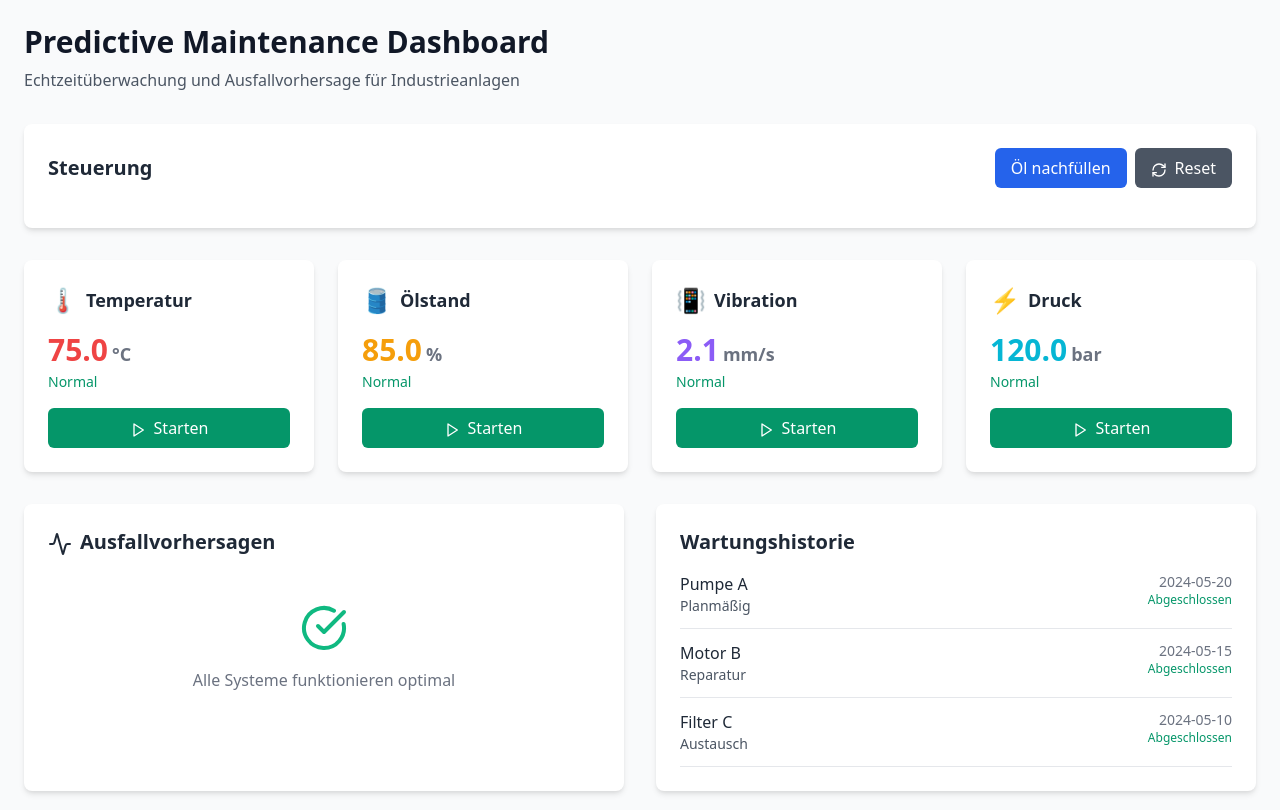
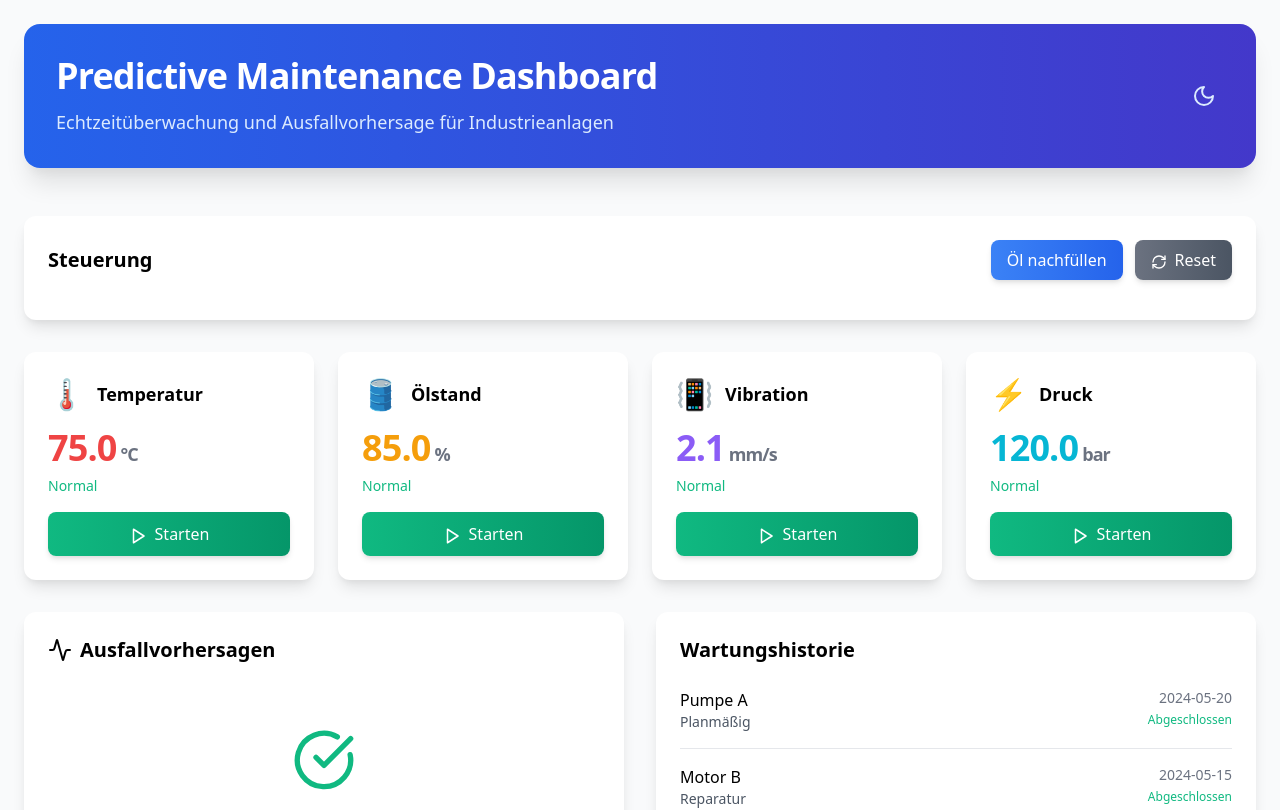
Before and after one commit to DamianKoz/pm-awa, a React (Create React App) app in the folder app/dashboard/: page / in a window 1280 px wide. Shown: the top 810 px of the page. Built offline with nearby package versions, Linux system fonts and the light colour scheme.

Commit message:
made it fancier

```diff
--- a/app/dashboard/src/App.js
+++ b/app/dashboard/src/App.js
@@ -17,9 +17,13 @@ import {
   AlertTriangle,
   CheckCircle,
   Activity,
+  Moon,
+  Sun,
+  ChevronRight,
 } from "lucide-react";
 
 const App = () => {
+  const [darkMode, setDarkMode] = useState(false);
   const [sensors, setSensors] = useState({
     temperature: {value: 75, isRunning: false, history: [], warning: false},
     oilLevel: {value: 85, isRunning: false, history: [], warning: false},
@@ -186,6 +190,15 @@ const App = () => {
     calculatePredictions();
   }, [sensors, calculatePredictions]);
 
+  // Add this after the existing state declarations
+  useEffect(() => {
+    if (darkMode) {
+      document.documentElement.classList.add('dark');
+    } else {
+      document.documentElement.classList.remove('dark');
+    }
+  }, [darkMode]);
+
   const toggleSensor = (sensorName) => {
     setSensors((prev) => ({
       ...prev,
@@ -227,32 +240,47 @@ const App = () => {
   };
 
   return (
-    <div className="min-h-screen bg-gray-50 p-6">
+    <div className={`min-h-screen transition-colors duration-300 ${darkMode ? 'dark bg-gray-900' : 'bg-gray-50'} p-6`}>
       <div className="max-w-7xl mx-auto">
         {/* Header */}
-        <div className="mb-8">
-          <h1 className="text-3xl font-bold text-gray-900 mb-2">
-            Predictive Maintenance Dashboard
-          </h1>
-          <p className="text-gray-600">
-            Echtzeitüberwachung und Ausfallvorhersage für Industrieanlagen
-          </p>
+        <div className="relative mb-12 overflow-hidden rounded-2xl bg-gradient-to-r from-blue-600 to-indigo-700 p-8 text-white shadow-xl">
+          <div className="absolute inset-0 bg-grid-white/10" />
+          <div className="relative">
+            <div className="flex justify-between items-center">
+              <div>
+                <h1 className="text-4xl font-bold mb-3 tracking-tight">
+                  Predictive Maintenance Dashboard
+                </h1>
+                <p className="text-blue-100 text-lg">
+                  Echtzeitüberwachung und Ausfallvorhersage für Industrieanlagen
+                </p>
+              </div>
+              <button
+                onClick={() => setDarkMode(!darkMode)}
+                className="p-2 rounded-full bg-white/10 hover:bg-white/20 transition-colors"
+              >
+                {darkMode ? <Sun className="text-yellow-300" /> : <Moon className="text-blue-100" />}
+              </button>
+            </div>
+          </div>
         </div>
 
         {/* Control Panel */}
-        <div className="bg-white rounded-lg shadow-md p-6 mb-8">
+        <div className={`rounded-xl shadow-lg p-6 mb-8 transition-colors duration-300 ${
+          darkMode ? 'bg-gray-800 text-white' : 'bg-white'
+        }`}>
           <div className="flex justify-between items-center mb-4">
-            <h2 className="text-xl font-semibold text-gray-800">Steuerung</h2>
-            <div className="flex gap-2">
+            <h2 className="text-xl font-semibold">Steuerung</h2>
+            <div className="flex gap-3">
               <button
                 onClick={refillOil}
-                className="px-4 py-2 bg-blue-600 text-white rounded-md hover:bg-blue-700 transition-colors"
+                className="px-4 py-2 bg-gradient-to-r from-blue-500 to-blue-600 text-white rounded-lg hover:from-blue-600 hover:to-blue-700 transition-all transform hover:scale-105 shadow-md"
               >
                 Öl nachfüllen
               </button>
               <button
                 onClick={resetSensors}
-                className="px-4 py-2 bg-gray-600 text-white rounded-md hover:bg-gray-700 transition-colors"
+                className="px-4 py-2 bg-gradient-to-r from-gray-500 to-gray-600 text-white rounded-lg hover:from-gray-600 hover:to-gray-700 transition-all transform hover:scale-105 shadow-md"
               >
                 <RefreshCw size={16} className="inline mr-2" />
                 Reset
@@ -268,70 +296,87 @@ const App = () => {
             return (
               <div
                 key={sensorName}
-                className="bg-white rounded-lg shadow-md p-6"
+                className={`rounded-xl shadow-lg p-6 transition-all duration-300 transform hover:scale-[1.02] ${
+                  darkMode ? 'bg-gray-800 text-white' : 'bg-white'
+                } ${sensor.warning ? 'ring-2 ring-red-500' : ''}`}
               >
                 <div className="flex justify-between items-center mb-4">
                   <div className="flex items-center">
-                    <span className="text-2xl mr-2">{config.icon}</span>
-                    <h3 className="text-lg font-semibold text-gray-800">
-                      {config.name}
-                    </h3>
+                    <span className="text-3xl mr-3">{config.icon}</span>
+                    <h3 className="text-lg font-semibold">{config.name}</h3>
                   </div>
                   {sensor.warning && (
-                    <AlertTriangle className="text-red-500" size={20} />
+                    <div className="animate-pulse">
+                      <AlertTriangle className="text-red-500" size={24} />
+                    </div>
                   )}
                 </div>
 
                 <div className="mb-4">
                   <div
-                    className="text-3xl font-bold mb-1"
+                    className="text-4xl font-bold mb-2 tracking-tight"
                     style={{color: config.color}}
                   >
                     {sensor.value.toFixed(1)}
-                    <span className="text-lg text-gray-500 ml-1">
+                    <span className={`text-lg ml-1 ${darkMode ? 'text-gray-400' : 'text-gray-500'}`}>
                       {config.unit}
                     </span>
                   </div>
                   <div
-                    className={`text-sm ${
-                      sensor.warning ? "text-red-600" : "text-green-600"
+                    className={`text-sm font-medium ${
+                      sensor.warning ? 'text-red-500' : 'text-green-500'
                     }`}
                   >
-                    {sensor.warning ? "Warnung" : "Normal"}
+                    {sensor.warning ? 'Warnung' : 'Normal'}
                   </div>
                 </div>
 
                 <button
                   onClick={() => toggleSensor(sensorName)}
-                  className={`w-full py-2 px-4 rounded-md transition-colors ${
+                  className={`w-full py-2.5 px-4 rounded-lg transition-all transform hover:scale-[1.02] ${
                     sensor.isRunning
-                      ? "bg-red-600 hover:bg-red-700 text-white"
-                      : "bg-green-600 hover:bg-green-700 text-white"
-                  }`}
+                      ? 'bg-gradient-to-r from-red-500 to-red-600 hover:from-red-600 hover:to-red-700 text-white'
+                      : 'bg-gradient-to-r from-green-500 to-green-600 hover:from-green-600 hover:to-green-700 text-white'
+                  } shadow-md`}
                 >
                   {sensor.isRunning ? (
                     <>
-                      <Pause size={16} className="inline mr-2" />
+                      <Pause size={18} className="inline mr-2" />
                       Stoppen
                     </>
                   ) : (
                     <>
-                      <Play size={16} className="inline mr-2" />
+                      <Play size={18} className="inline mr-2" />
                       Starten
                     </>
                   )}
                 </button>
 
                 {sensor.history.length > 0 && (
-                  <div className="mt-4 h-20">
+                  <div className="mt-4 h-24">
                     <ResponsiveContainer width="100%" height="100%">
                       <LineChart data={formatChartData(sensorName)}>
+                        <defs>
+                          <linearGradient id={`gradient-${sensorName}`} x1="0" y1="0" x2="0" y2="1">
+                            <stop offset="5%" stopColor={config.color} stopOpacity={0.3}/>
+                            <stop offset="95%" stopColor={config.color} stopOpacity={0}/>
+                          </linearGradient>
+                        </defs>
                         <Line
                           type="monotone"
                           dataKey="value"
                           stroke={config.color}
                           strokeWidth={2}
                           dot={false}
+                          animationDuration={2000}
+                        />
+                        <Tooltip
+                          contentStyle={{
+                            backgroundColor: darkMode ? '#1f2937' : 'white',
+                            border: 'none',
+                            borderRadius: '8px',
+                            boxShadow: '0 4px 6px -1px rgba(0, 0, 0, 0.1)',
+                          }}
                         />
                       </LineChart>
                     </ResponsiveContainer>
@@ -344,56 +389,57 @@ const App = () => {
 
         <div className="grid grid-cols-1 lg:grid-cols-2 gap-8">
           {/* Predictions */}
-          <div className="bg-white rounded-lg shadow-md p-6">
-            <h2 className="text-xl font-semibold text-gray-800 mb-4">
-              <Activity className="inline mr-2" />
+          <div className={`rounded-xl shadow-lg p-6 transition-colors duration-300 ${
+            darkMode ? 'bg-gray-800 text-white' : 'bg-white'
+          }`}>
+            <h2 className="text-xl font-semibold mb-6 flex items-center">
+              <Activity className="mr-2" />
               Ausfallvorhersagen
             </h2>
             {predictions.length === 0 ? (
-              <div className="text-center py-8 text-gray-500">
+              <div className="text-center py-12">
                 <CheckCircle
-                  size={48}
-                  className="mx-auto mb-4 text-green-500"
+                  size={64}
+                  className="mx-auto mb-4 text-green-500 animate-bounce"
                 />
-                <p>Alle Systeme funktionieren optimal</p>
+                <p className={`text-lg ${darkMode ? 'text-gray-300' : 'text-gray-600'}`}>
+                  Alle Systeme funktionieren optimal
+                </p>
               </div>
             ) : (
               <div className="space-y-4">
                 {predictions.map((prediction, index) => (
                   <div
                     key={index}
-                    className={`border-l-4 pl-4 py-3 ${
+                    className={`border-l-4 pl-4 py-4 rounded-r-lg transition-all duration-300 transform hover:scale-[1.02] ${
                       prediction.priority === "Hoch"
-                        ? "border-red-500 bg-red-50"
+                        ? "border-red-500 bg-red-50 dark:bg-red-900/20"
                         : prediction.priority === "Mittel"
-                        ? "border-yellow-500 bg-yellow-50"
-                        : "border-blue-500 bg-blue-50"
+                        ? "border-yellow-500 bg-yellow-50 dark:bg-yellow-900/20"
+                        : "border-blue-500 bg-blue-50 dark:bg-blue-900/20"
                     }`}
                   >
                     <div className="flex justify-between items-start">
                       <div>
-                        <h3 className="font-semibold text-gray-800">
-                          {prediction.component}
-                        </h3>
-                        <p className="text-sm text-gray-600">
+                        <h3 className="font-semibold">{prediction.component}</h3>
+                        <p className={`text-sm ${darkMode ? 'text-gray-300' : 'text-gray-600'}`}>
                           {prediction.reason}
                         </p>
-                        <p className="text-xs text-gray-500 mt-1">
+                        <p className={`text-xs mt-1 ${darkMode ? 'text-gray-400' : 'text-gray-500'}`}>
                           Konfidenz: {prediction.confidence}%
                         </p>
                       </div>
                       <div className="text-right">
-                        <div className="text-lg font-bold text-gray-800">
-                          {prediction.daysUntil} Tag
-                          {prediction.daysUntil !== 1 ? "e" : ""}
+                        <div className="text-lg font-bold">
+                          {prediction.daysUntil} Tag{prediction.daysUntil !== 1 ? "e" : ""}
                         </div>
                         <div
-                          className={`text-xs px-2 py-1 rounded ${
+                          className={`text-xs px-2 py-1 rounded-full mt-1 ${
                             prediction.priority === "Hoch"
-                              ? "bg-red-100 text-red-700"
+                              ? "bg-red-100 text-red-700 dark:bg-red-900/50 dark:text-red-300"
                               : prediction.priority === "Mittel"
-                              ? "bg-yellow-100 text-yellow-700"
-                              : "bg-blue-100 text-blue-700"
+                              ? "bg-yellow-100 text-yellow-700 dark:bg-yellow-900/50 dark:text-yellow-300"
+                              : "bg-blue-100 text-blue-700 dark:bg-blue-900/50 dark:text-blue-300"
                           }`}
                         >
                           {prediction.priority}
@@ -407,23 +453,30 @@ const App = () => {
           </div>
 
           {/* Maintenance History */}
-          <div className="bg-white rounded-lg shadow-md p-6">
-            <h2 className="text-xl font-semibold text-gray-800 mb-4">
-              Wartungshistorie
-            </h2>
-            <div className="space-y-3">
+          <div className={`rounded-xl shadow-lg p-6 transition-colors duration-300 ${
+            darkMode ? 'bg-gray-800 text-white' : 'bg-white'
+          }`}>
+            <h2 className="text-xl font-semibold mb-6">Wartungshistorie</h2>
+            <div className="space-y-4">
               {maintenanceHistory.map((entry, index) => (
-                <div key={index} className="border-b border-gray-200 pb-3">
+                <div
+                  key={index}
+                  className={`border-b last:border-b-0 pb-4 transition-all duration-300 transform hover:scale-[1.02] ${
+                    darkMode ? 'border-gray-700' : 'border-gray-200'
+                  }`}
+                >
                   <div className="flex justify-between items-start">
                     <div>
-                      <h3 className="font-medium text-gray-800">
-                        {entry.component}
-                      </h3>
-                      <p className="text-sm text-gray-600">{entry.type}</p>
+                      <h3 className="font-medium">{entry.component}</h3>
+                      <p className={`text-sm ${darkMode ? 'text-gray-300' : 'text-gray-600'}`}>
+                        {entry.type}
+                      </p>
                     </div>
                     <div className="text-right">
-                      <div className="text-sm text-gray-500">{entry.date}</div>
-                      <div className="text-xs text-green-600">
+                      <div className={`text-sm ${darkMode ? 'text-gray-400' : 'text-gray-500'}`}>
+                        {entry.date}
+                      </div>
+                      <div className="text-xs text-green-500 font-medium mt-1">
                         {entry.status}
                       </div>
                     </div>
@@ -435,11 +488,11 @@ const App = () => {
         </div>
 
         {/* System Overview Chart */}
-        <div className="bg-white rounded-lg shadow-md p-6 mt-8">
-          <h2 className="text-xl font-semibold text-gray-800 mb-4">
-            Systemübersicht
-          </h2>
-          <div className="h-64">
+        <div className={`rounded-xl shadow-lg p-6 mt-8 transition-colors duration-300 ${
+          darkMode ? 'bg-gray-800 text-white' : 'bg-white'
+        }`}>
+          <h2 className="text-xl font-semibold mb-6">Systemübersicht</h2>
+          <div className="h-80">
             <ResponsiveContainer width="100%" height="100%">
               <BarChart
                 data={[
@@ -465,11 +518,30 @@ const App = () => {
                   },
                 ]}
               >
-                <CartesianGrid strokeDasharray="3 3" />
-                <XAxis dataKey="name" />
-                <YAxis />
-                <Tooltip />
-                <Bar dataKey="value" />
+                <CartesianGrid
+                  strokeDasharray="3 3"
+                  stroke={darkMode ? '#374151' : '#e5e7eb'}
+                />
+                <XAxis
+                  dataKey="name"
+                  tick={{ fill: darkMode ? '#9ca3af' : '#4b5563' }}
+                />
+                <YAxis
+                  tick={{ fill: darkMode ? '#9ca3af' : '#4b5563' }}
+                />
+                <Tooltip
+                  contentStyle={{
+                    backgroundColor: darkMode ? '#1f2937' : 'white',
+                    border: 'none',
+                    borderRadius: '8px',
+                    boxShadow: '0 4px 6px -1px rgba(0, 0, 0, 0.1)',
+                  }}
+                />
+                <Bar
+                  dataKey="value"
+                  radius={[4, 4, 0, 0]}
+                  animationDuration={2000}
+                />
               </BarChart>
             </ResponsiveContainer>
           </div>
```
